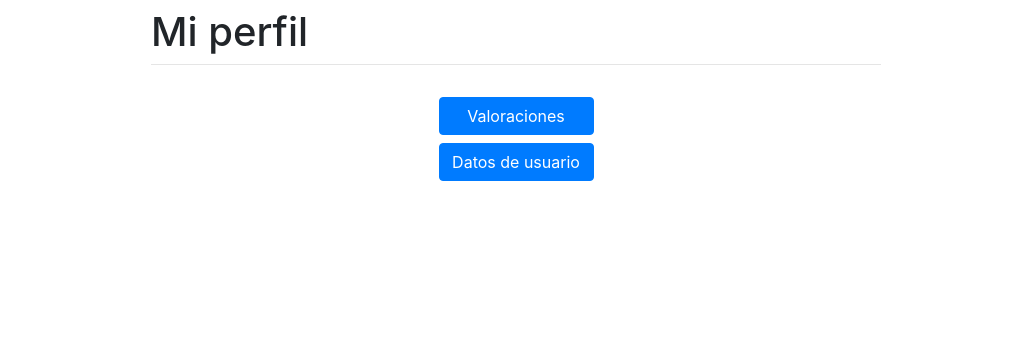
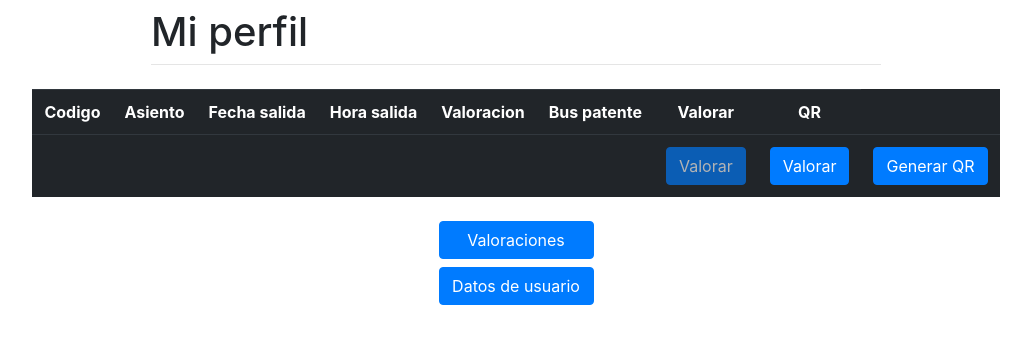
Before and after one commit to IanDiazBriones/Incluyeme-, a Django app: template templates/subasta/subasta_Listar.html in a window 1280 px wide. Shown: the part 24-368 px from the top of the page, without its empty margins (124-1155 px from the left). Run offline with Django 3.2, Linux system fonts and the light colour scheme; the template is opened without the code that fills it: values that come from a table or form of the project are taken from there, others are empty; a user stored in the database is signed in; data comes from the database, SQL or seed files in the repository; parts of the project's set-up code (start-up, migrations or seed data) failed here and were passed over; some libraries are stand-ins or nearby versions.

Commit message:
Update Subasta
html

```diff
--- a/templates/subasta/subasta_Listar.html
+++ b/templates/subasta/subasta_Listar.html
@@ -15,7 +15,6 @@
     </div>
     <div class="row justify-content-center">
       <div class="table-responsive-sm">
-        {% if user.es_admin != True %}
         <table class="table table-dark table-hover">
           <tr>
             <th class="text-center">{% trans "Codigo" %}</th>
@@ -27,36 +26,25 @@
             <th class="text-center">{% trans "Valorar" %}</th>
             <th class="text-center">QR</th>
           </tr>
-          {% for Pasaje in Pasajes %}
-          {% if Pasaje.Dueño == user %}
           <tr>
-            <td class="text-center">{{ Pasaje.Codigo }}</td>
-            <td class="text-center">{{ Pasaje.Asiento }}</td>
-            <td class="text-center">{{ Pasaje.Fecha_Salida }}</td>
-            <td class="text-center">{{ Pasaje.Hora_Salida }}</td>
-            <td class="text-center">{{ Pasaje.Valoracion }}</td>
-            <td class="text-center">{{ Pasaje.PatenteBus }}</td>
-            {% if Pasaje.Valoracion != 0 %}
+            <td class="text-center"></td>
+            <td class="text-center"></td>
+            <td class="text-center"></td>
+            <td class="text-center"></td>
+            <td class="text-center"></td>
+            <td class="text-center"></td>
             <td class="text-center"><a class="btn btn-primary btn-block disabled" href="http://127.0.0.1:8000/user/valoracion_n/{{ Pasaje.pk }}/" role="button">{% trans "Valorar" %}</a></td>
-            {% else %}
             <td class="text-center"><a class="btn btn-primary btn-block" href="http://127.0.0.1:8000/user/valoracion_n/{{ Pasaje.pk }}/" role="button">{% trans "Valorar" %}</a></td>
-            {% endif %}
             <td class="text-center"><a class="btn btn-primary btn-block" href="http://127.0.0.1:8000/user/QR/{{ Pasaje.pk }}/{{ user.pk }}/" role="button">{% trans "Generar QR" %}</a></td>
           </tr>
-          {% endif %}
-          {% endfor %}
         </table>
-        {% endif %}
       </div>
     </div>
     <div class="container mt-2">
       <div class="row justify-content-center">
         <div class="col-md-4 col-lg-2">
-          {% if user.es_admin == True %}
           <a class="btn btn-primary btn-block" href="{% url 'valoracion_a' %}" role="button">{% trans "Valoraciones" %}</a>
           <a class="btn btn-primary btn-block" href="{% url 'LISTAUSUARIOS' %}" role="button">{% trans "Datos de usuario" %}</a>
-          {% else %}
-          {% endif %}
         </div>
       </div>
     </body>
```
